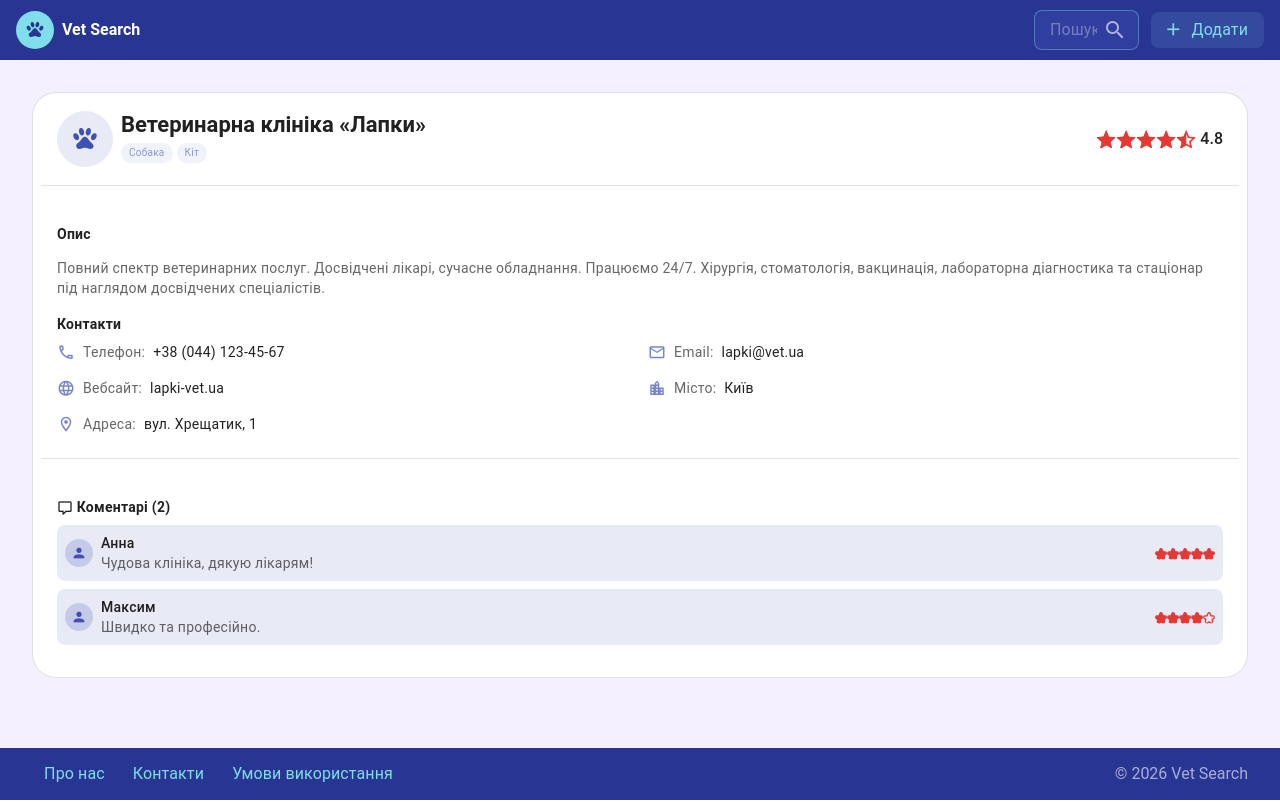
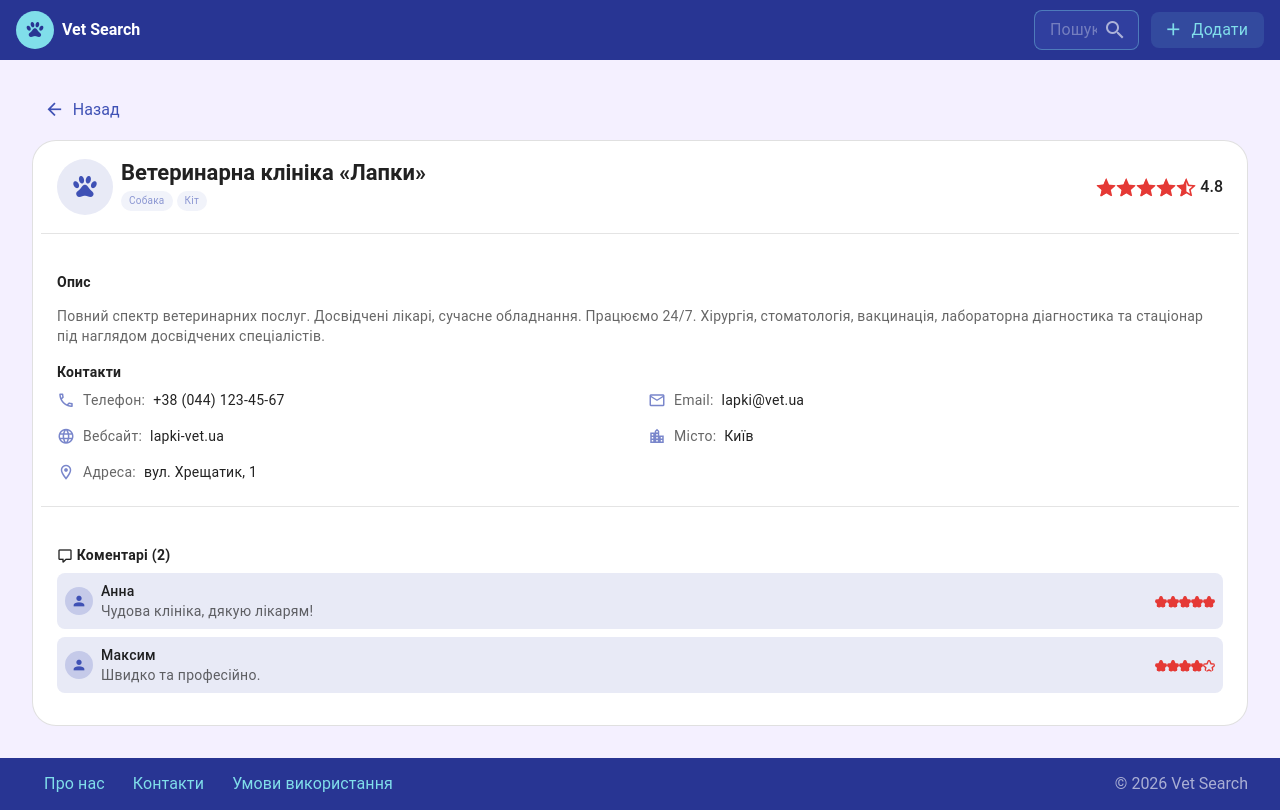
Before and after one commit to 43raze/vet-aggregator, a Vue app: page /details in a window 1280 px wide. Built offline with nearby package versions, Linux system fonts and the light colour scheme.

Commit message:
добавил кнопку "Назад" на страницу ClinicDetails с переходом на главную

```diff
--- a/src/pages/ClinicDetails.vue
+++ b/src/pages/ClinicDetails.vue
@@ -27,6 +27,12 @@ export default {
     }
   },
 
+  methods: {
+    goBack() {
+      this.$router.push('/')
+    },
+  },
+
   computed: {
     contacts() {
       return [
@@ -51,6 +57,16 @@ export default {
 
 <template>
   <v-container fluid class="py-4" style="max-width: 1920px">
+    <v-btn
+      variant="text"
+      color="indigo"
+      prepend-icon="mdi-arrow-left"
+      class="mb-3"
+      @click="goBack"
+    >
+      Назад
+    </v-btn>
+
     <v-card rounded="xl" border elevation="0" class="pa-2">
       <v-card-item>
         <template #prepend>
```
